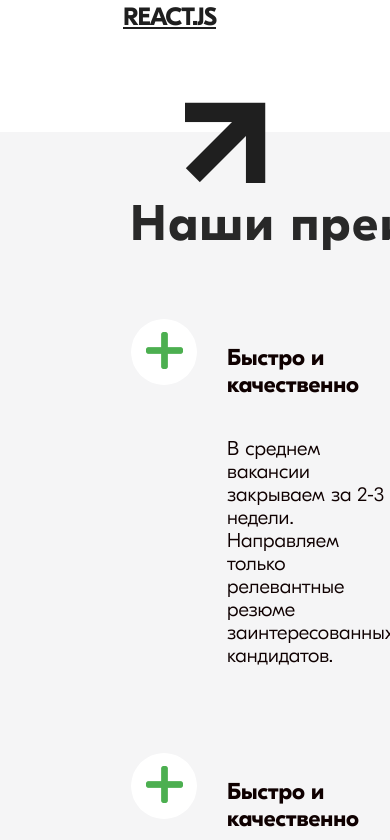
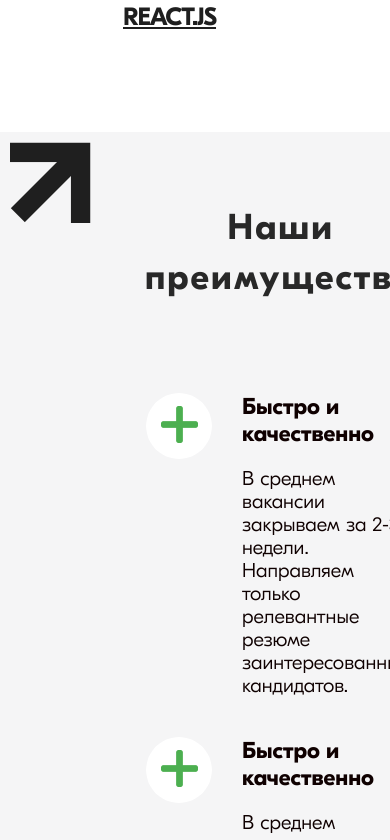
Before and after one commit to apuc/-outstaffing_land, a Vue app: page / in a window 390 px wide. Shown: the part 4000-4840 px from the top of the page. Built offline with nearby package versions, Linux system fonts and the light colour scheme.

Commit message:
fix(OurAdvantages): дописал медиазапрос(<425px)

```diff
--- a/src/components/ourAdvantages/OurAdvantages.vue
+++ b/src/components/ourAdvantages/OurAdvantages.vue
@@ -190,8 +190,31 @@ h2 {
   margin-left: 30px;
 }
 @media only screen and (max-width: 425px) {
+  .our-advantages {
+    padding: 15px;
+  }
   .container-absolute-our-advantages {
     display: none;
   }
+  .row + .row {
+    padding-top: 0;
+  }
+  .row {
+    display: inline-block;
+  }
+  h2 {
+    font-size: 36px;
+  }
+  .col-6 {
+    padding: 20px 0;
+  }
+  .title {
+    margin-top: 0px;
+    margin-bottom: 20px;
+  }
+  .arrow-right-top {
+    top: 10px;
+    left: 10px;
+  }
 }
 </style>
```
